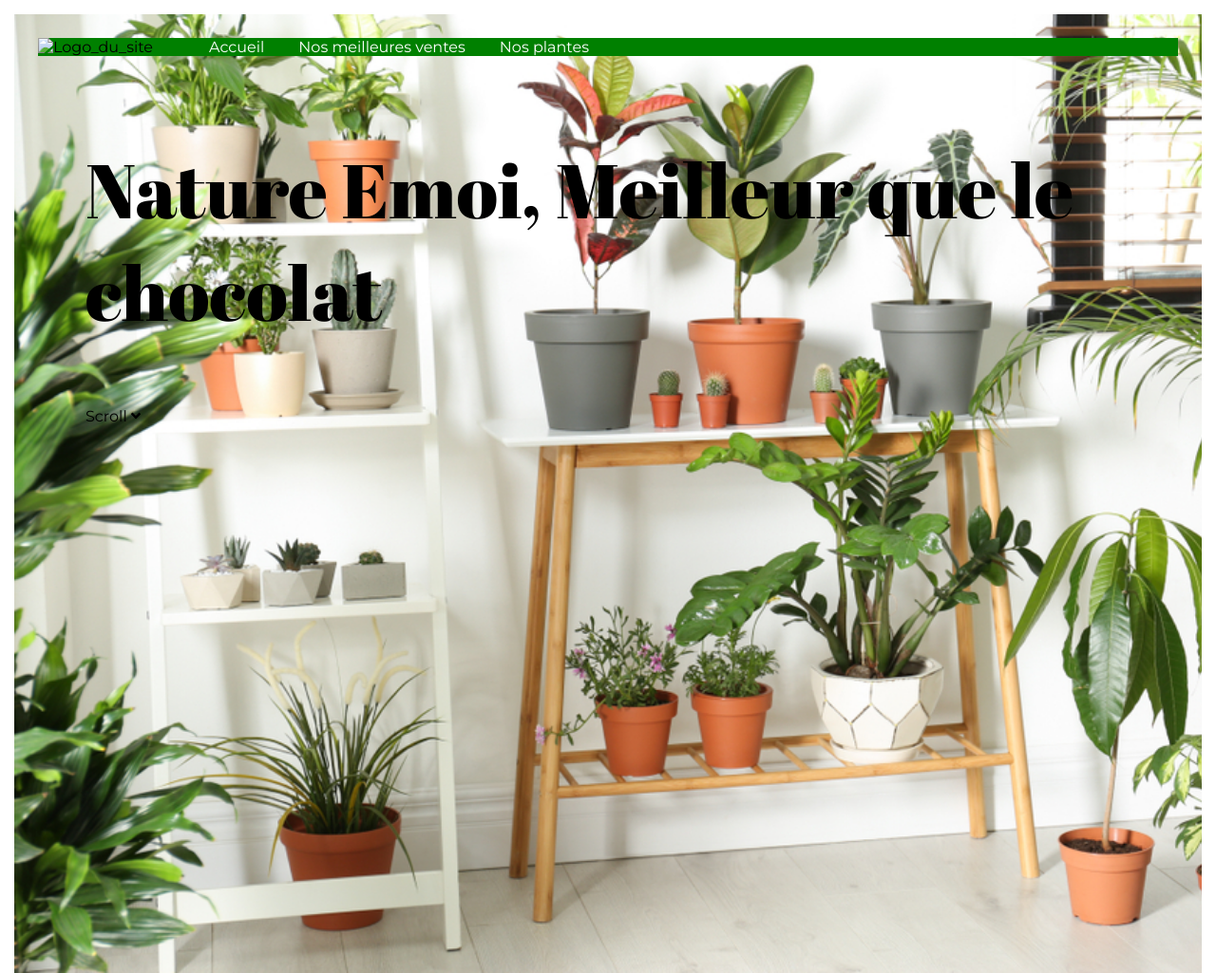
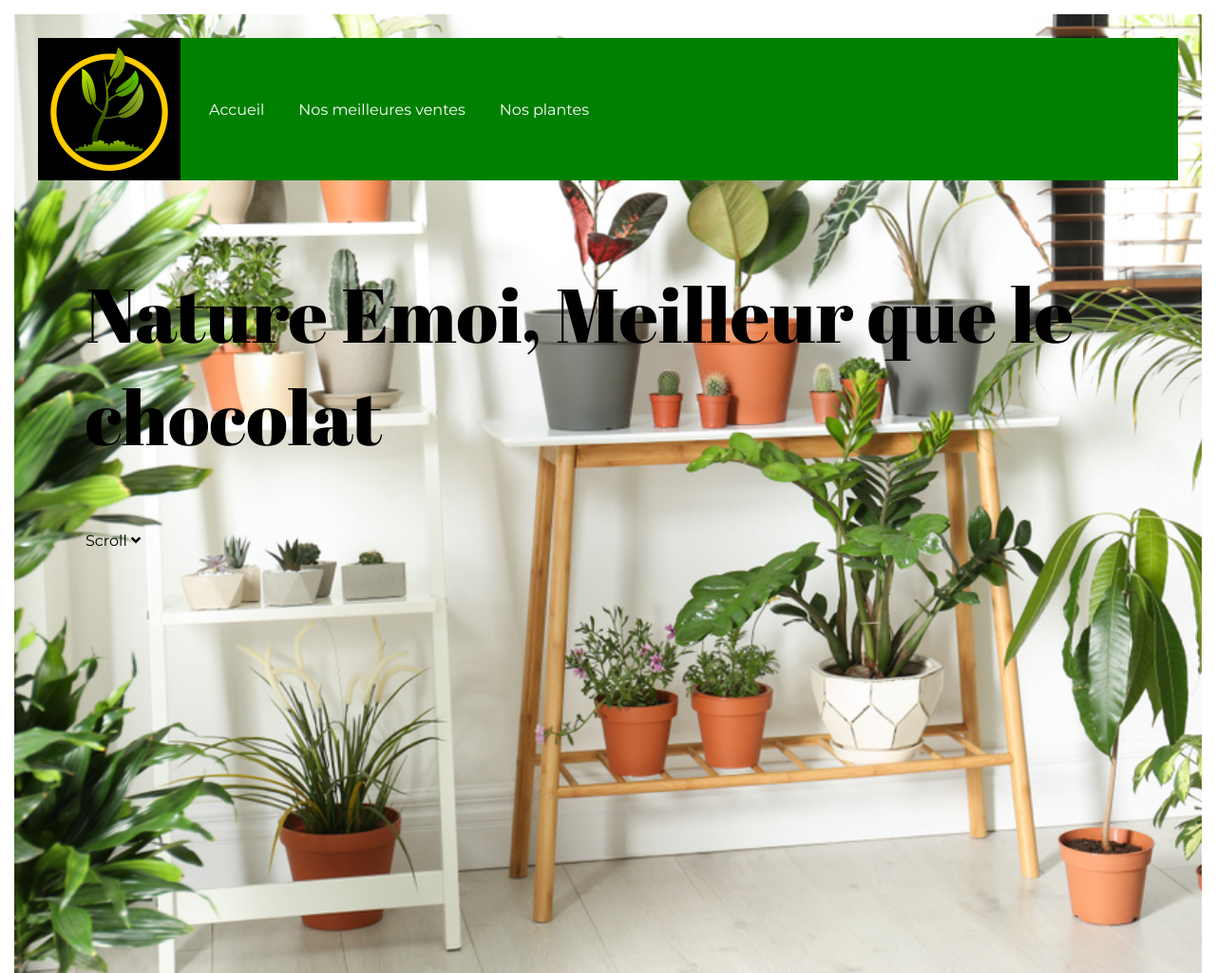
Before and after one commit to BertrandBEAUCARNE/LeToutBeau, a plain HTML site: page index.html in a window 1280 px wide. Shown: the top 1025 px of the page at 95% size. Drawn offline with Linux system fonts and the light colour scheme; the site is published under a folder, as on GitHub Pages, so addresses that start at the root find nothing; a script that the page names is missing.

Commit message:
Update index.html

```diff
--- a/index.html
+++ b/index.html
@@ -11,7 +11,7 @@
 <body>
     <section class="top-page">
         <header class="header">
-            <img src="/images/Plant_logo.jpg", alt="Logo_du_site">
+            <img src="images/Plant_logo.jpg", alt="Logo_du_site">
             <nav class="nav">
                 <li><a href="index.html">Accueil</a></li>
                 <li><a href="#bests-items">Nos meilleures ventes</a></li>
```
